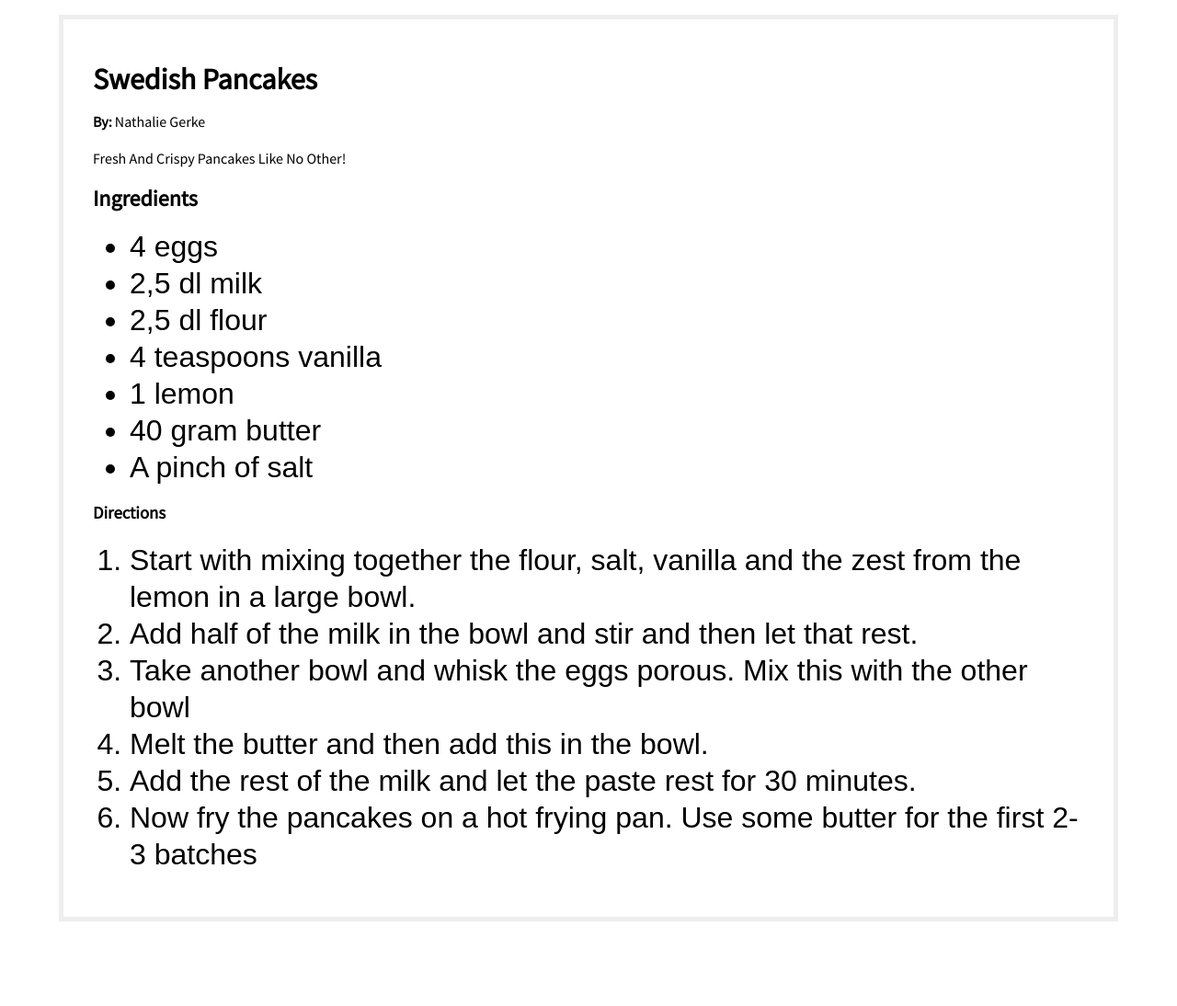
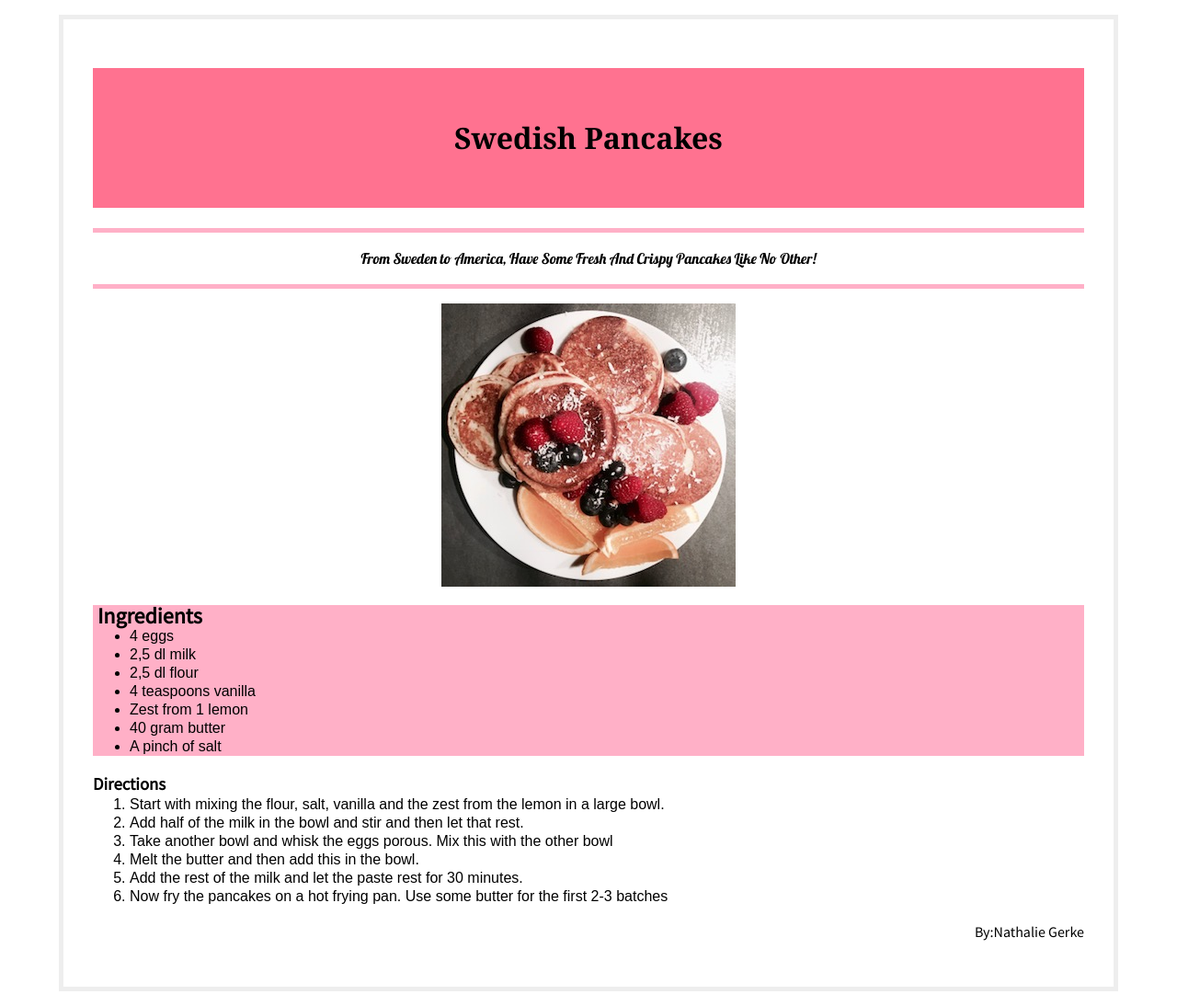
Before and after one commit to Nathaliegerke/recipe, a plain HTML site: page index.html in a window 1280 px wide. Shown: the whole page at 92% size. Before the commit the page ends 1018 px from the top, so only its background shows below. Drawn offline with Linux system fonts and the light colour scheme.

Commit message:
Set up new image and backround

```diff
--- a/css/sitewide.css
+++ b/css/sitewide.css
@@ -49,11 +49,45 @@ body {
 	border: 5px solid #eee;
 }
 
+h1 {font-family: Georgia;
+	padding: 2em;
+	background: #FF7290;
+	text-align: center;
+}
+
 li {
 	color: #000000;
 	font-family: sans-serif;
-	font-size: 2em;
+	font-size: 1em;
 	line-height: 1.25em;
 }
 
-li {
+h2{margin-bottom: 0;
+	background: #FFB0C7;
+	padding-left: 5px;
+}
+
+h3{margin-bottom: 0;
+}
+
+ol{margin-top: 0;
+	font-size:
+}
+
+ul{margin-top: 0;
+	background: #FFB0C7;
+}
+
+.description {border-bottom: 5px solid #FFB0C7;
+				border-top: 5px solid #FFB0C7;
+				padding: 1em;
+			text-align: center;
+			font-family: 'Lobster', cursive;
+}
+
+
+.image {text-align:center;
+}
+
+.madeby {text-align: right;
+}
--- a/index.html
+++ b/index.html
@@ -16,6 +16,7 @@
 
 	<!-- pull in webfonts -->
 	<link href="https://fonts.googleapis.com/css?family=Source+Sans+Pro" rel="stylesheet">
+	<link href="https://fonts.googleapis.com/css?family=Lobster" rel="stylesheet">
 
 </head>
 <body>
@@ -24,30 +25,34 @@
 	<!-- In general, you should have only one container per page. -->
 	<div class="container">
 	<h1> Swedish Pancakes</h1>
-	<p> <strong> By:</strong> Nathalie Gerke</p>
-	<body>Fresh And Crispy Pancakes Like No Other!</body>
+
+	<p class="description">From Sweden to America, Have Some Fresh And Crispy Pancakes Like No Other!</p>
+
+	<p class="image"> <img src="IMG_3781.jpg" alT="ie"> </p>
+
+
+
 	<h2> Ingredients</h2>
 		<ul>
 			<li> 4 eggs </li>
 			<li> 2,5 dl milk </li>
 			<li> 2,5 dl flour </li>
 			<li> 4 teaspoons vanilla </li>
-			<li> 1 lemon </li>
+			<li> Zest from 1 lemon </li>
 			<li> 40 gram butter </li>
 			<li> A pinch of salt</li>
 		</ul>
 
 	<h3> Directions</h3>
-	<body1>
 		<ol>
-			<li>Start with mixing together the flour, salt, vanilla and the zest from the lemon in a large bowl.</li>
+			<li>Start with mixing the flour, salt, vanilla and the zest from the lemon in a large bowl.</li>
 			<li>Add half of the milk in the bowl and stir and then let that rest. </li>
 			<li>Take another bowl and whisk the eggs porous. Mix this with the other bowl</li>
 			<li>Melt the butter and then add this in the bowl.</li>
 			<li>Add the rest of the milk and let the paste rest for 30 minutes.</li>
 			<li>Now fry the pancakes on a hot frying pan. Use some butter for the first 2-3 batches</li>
-		</ol></body1>
-
+		</ol>
+		<p class="madeby">By:Nathalie Gerke</p>
 
 
 	</div><!-- end container -->
```
Also changed, not shown: IMG_3781.jpg (added), Pancakes.png (added), 2 other files.
